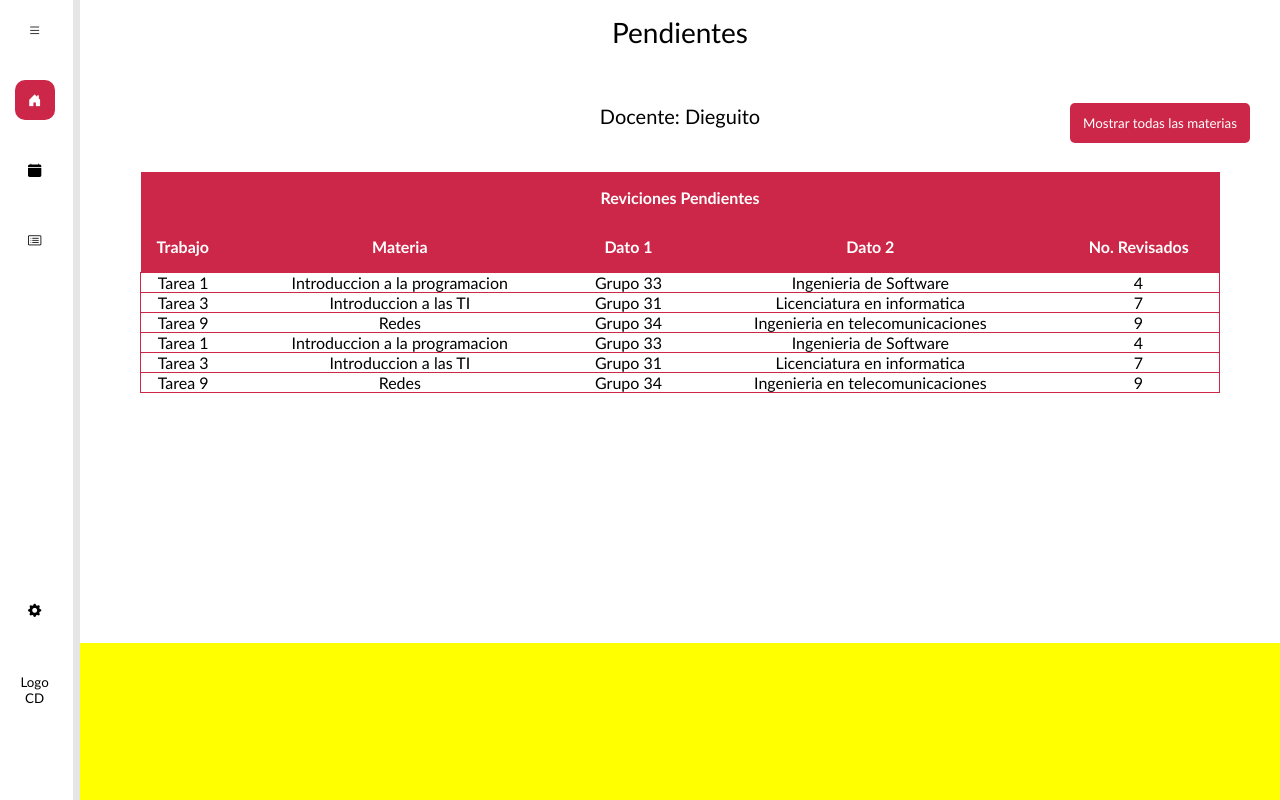
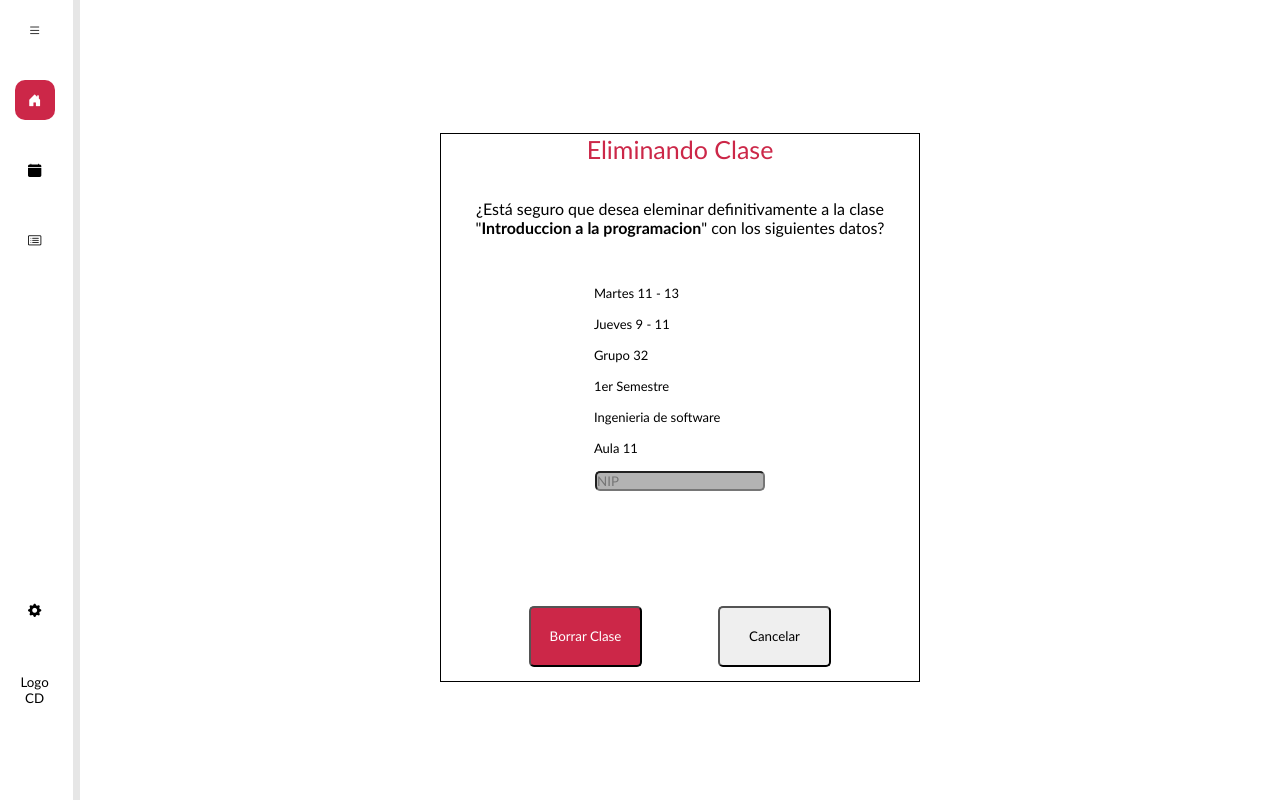
Before and after one commit to OlafGG/FrontServicioSocial, a React (Create React App) app: page / in a window 1280 px wide. Built offline with nearby package versions, Linux system fonts and the light colour scheme.

Commit message:
adding cards revisions, and css, adding class deleting advice

```diff
--- a/src/components/pure/card.class.show.revisions.jsx
+++ b/src/components/pure/card.class.show.revisions.jsx
@@ -1,9 +1,17 @@
 import React from 'react';
+import '../../css/card.class.show.revisions.css'
 
-const CardClassShowRevisions = () => {
+const CardClassShowRevisions = ({nombre, grupo, carrera}) => {
     return (
-        <div>
-
+        <div id='class-div-card-show-revisions'>
+            <div id='title-data-info-card'>
+                <label id='label-nombre-show'>{nombre}</label>
+            </div>
+            <div id='data-info-card-show'>
+                <input id='checkbox-group' type='checkbox'></input>
+                <label id='label-grupo-show'>{grupo}</label>
+                <label id='label-carrera-show'>{carrera}</label>
+            </div>
         </div>
     );
 }
--- /dev/null
+++ b/src/css/advice.deleting.class.css
@@ -0,0 +1,75 @@
+#portatodo-class-div{
+    width: 100%;
+    height: 100%;
+    display: flex;
+    align-items: center;
+    justify-content: center;
+    box-sizing: border-box;
+}
+
+#title-advice-deleting-principal{
+    width: 100%;
+    height: 10%;
+
+}
+
+#advice-class-deleting-principal{
+    width: 40%;
+    height: 70%;
+    text-align: center;
+    border: 1px solid black;
+
+}
+#secure-advice-deleting{
+    width: 100%;
+    height: 13%;
+    margin-top: 10px;
+}
+
+#div-data-advice{
+    width: 100%;
+    height: 60%;
+    display: flex;
+    justify-content: center;
+}
+
+#list-carac-display{
+    width: 60%;
+    font-size: small;
+}
+
+
+#deleting-class-advice-title-label{
+    font-size: 25px;
+    color: rgb(204, 39, 72);
+}
+
+#input-class-advice-deleting{
+    background-color: rgba(128, 128, 128, .6);
+    border-radius: 5px;
+}
+
+#class-name-advice-label{
+    font-weight: bold;
+}
+
+#div-data-buttons{
+    width: 100%;
+    height: 14%;
+    display: flex;
+    align-items: center;
+    justify-content: space-around;
+    padding-left: 50px;
+    padding-right: 50px;
+}
+
+.button-advice-deleting-class{
+    width: 30%;
+    height: 80%;
+    border-radius: 5px;
+}
+
+#borrar-class-advice-button {
+    background-color: rgb(204, 39, 72);
+    color: white;
+}
--- /dev/null
+++ b/src/css/card.class.show.revisions.css
@@ -0,0 +1,25 @@
+#class-div-card-show-revisions{
+    width: 24%;
+    height: 90%;
+    margin-left: 10px;
+    margin-right: 10px;
+}
+
+#title-data-info-card{
+    width: 100%;
+    height: 20%;
+    text-align: center;
+
+}
+
+#data-info-card-show{
+    width: 100%;
+    height: 80%;
+    display: flex;
+    flex-direction: column;
+    padding-left: 15px;
+}
+
+#checkbox-group{
+    border: 1px solid rgb(204, 39, 72);
+}
--- a/src/css/table.revisions.show.css
+++ b/src/css/table.revisions.show.css
@@ -48,5 +48,6 @@
 #cards-class-reviciones-filter{
     width: 100%;
     height: 20%;
-    background-color: yellow;
+    display: flex;
+    align-items: center;
 }
--- /dev/null
+++ b/src/pages/class/advice.deleting.class.jsx
@@ -0,0 +1,50 @@
+import React from 'react';
+import '../../css/advice.deleting.class.css'
+
+//clase v dentro de las props
+const AdviceDeletingClass = () => {
+
+    const clase = {
+        nombre: 'Introduccion a la programacion',
+        c_1: 'Martes 11 - 13',
+        c_2: 'Jueves 9 - 11',
+        c_3: 'Grupo 32',
+        c_4: '1er Semestre',
+        c_5: 'Ingenieria de software',
+        c_6: 'Aula 11'
+    }
+
+    const {c_1, c_2, c_3, c_4, c_5, c_6} = clase;
+
+    const caracteristicas = [c_1, c_2, c_3, c_4, c_5, c_6]
+
+    return (
+        <div id='portatodo-class-div'>
+            <div id='advice-class-deleting-principal'>
+                <div id='title-advice-deleting-principal'>
+                    <label id='deleting-class-advice-title-label'>Eliminando Clase</label>
+                </div>
+                <div id='secure-advice-deleting'>
+                    <p>¿Está seguro que desea eleminar definitivamente a la clase "<label id='class-name-advice-label'>{clase.nombre}</label>" con los siguientes datos?</p>
+                </div>
+                <div id='div-data-advice'>
+                <ul id='list-carac-display'>
+                    {
+                        caracteristicas.map((carct) =>
+                        <li>{carct}</li>
+                        )
+                    }
+                   <input id='input-class-advice-deleting' type='password' placeholder='NIP'></input>
+                </ul>
+
+                </div>
+                <div id='div-data-buttons'>
+                    <button className='button-advice-deleting-class' id='borrar-class-advice-button'>Borrar Clase</button>
+                    <button className='button-advice-deleting-class' id='cancelar-class-advice-button'>Cancelar</button>
+                </div>
+            </div>
+        </div>
+    );
+}
+
+export default AdviceDeletingClass;
--- a/src/pages/class/table.revisions.show.jsx
+++ b/src/pages/class/table.revisions.show.jsx
@@ -1,9 +1,34 @@
 import React from 'react';
 import TablaRevisiones from '../../components/pure/tabla.revisiones';
 import '../../css/table.revisions.show.css';
+import CardClassShowRevisions from '../../components/pure/card.class.show.revisions';
 
 
 const TableRevisionsShow = () => {
+
+    const tarjetas = [{
+        nombre: 'Introduccion a la programacion',
+        grupo: 'Grupo 33',
+        carrera: 'Ingenieria de software'
+    },
+    {
+        nombre: 'Introduccion a las TI',
+        grupo: 'Grupo 34',
+        carrera: 'LATI'
+    },
+    {
+        nombre: 'Base de Datos',
+        grupo: 'Grupo 31',
+        carrera: 'Licenciatura en Informatica'
+    },
+    {
+        nombre: 'Redes',
+        grupo: 'Grupo 33',
+        carrera: 'Ingenieria de software'
+    }
+
+    ]
+
     return (
         <div id='div-revisiones-show-principal'>
             <div id='title-revision-show'>
@@ -17,7 +42,11 @@ const TableRevisionsShow = () => {
                 <TablaRevisiones></TablaRevisiones>
             </div>
             <div id='cards-class-reviciones-filter'>
-
+                {
+                    tarjetas.map((element) =>
+                    <CardClassShowRevisions nombre={element.nombre} grupo={element.grupo} carrera={element.carrera}></CardClassShowRevisions>
+                    )
+                }
             </div>
 
         </div>
--- a/src/pages/home/HomePage.jsx
+++ b/src/pages/home/HomePage.jsx
@@ -9,6 +9,7 @@ import Calendar from '../../components/pure/calendary';
 import CalendarioClass from '../class/calendario.class';
 import CardClassShow from '../class/card.class.show';
 import TableRevisionsShow from '../class/table.revisions.show';
+import AdviceDeletingClass from '../class/advice.deleting.class';
 
 
 const HomePage = () => {
@@ -49,7 +50,8 @@ const HomePage = () => {
                     {/*<TablasInfoCalendary></TablasInfoCalendary>*/}
                     {/*<CalendarioClass></CalendarioClass>*/}
                     {/*<CardClassShow></CardClassShow>*/}
-                    <TableRevisionsShow></TableRevisionsShow>
+                    {/*<TableRevisionsShow></TableRevisionsShow>*/}
+                    <AdviceDeletingClass></AdviceDeletingClass>
                 </div>
 
             </div>
```
